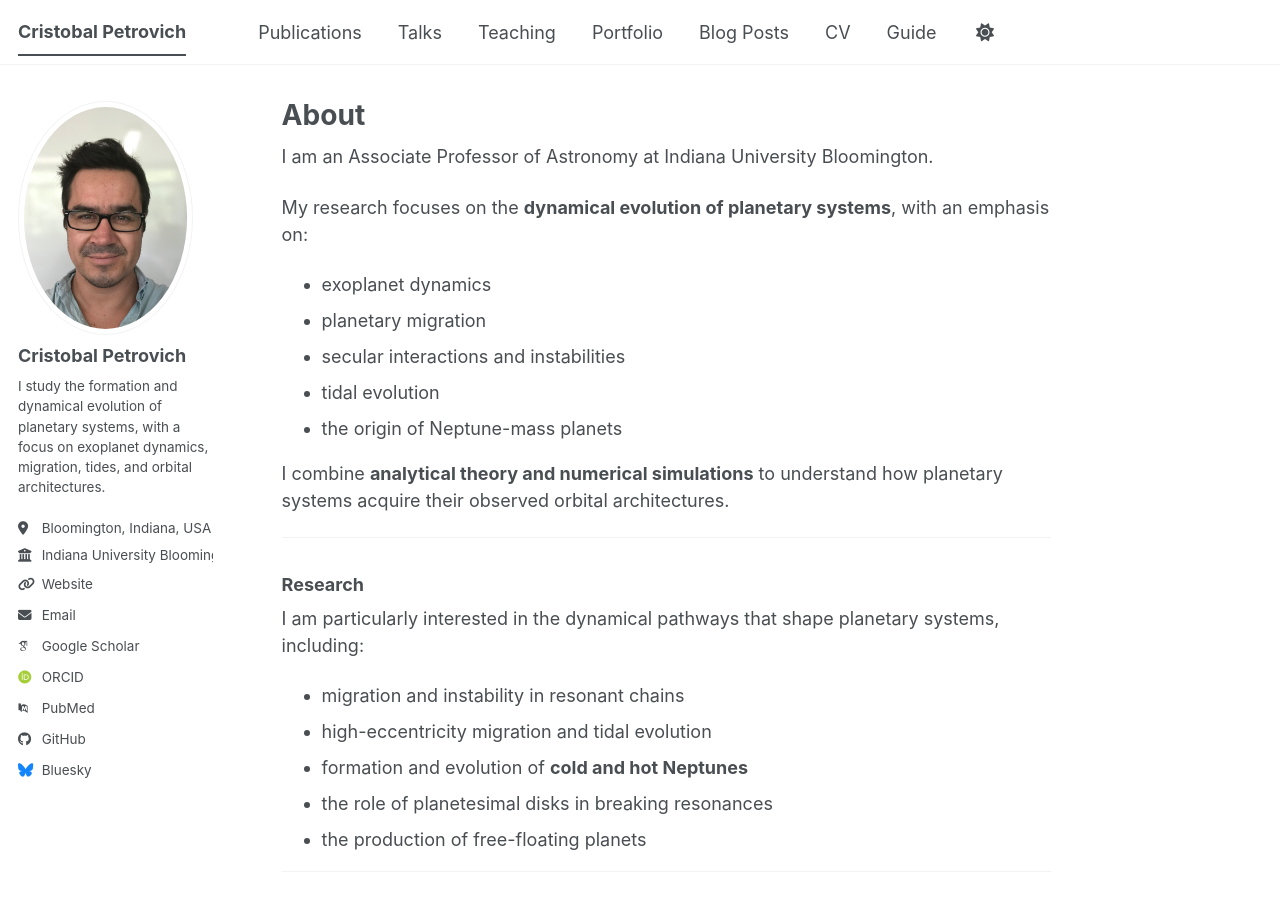
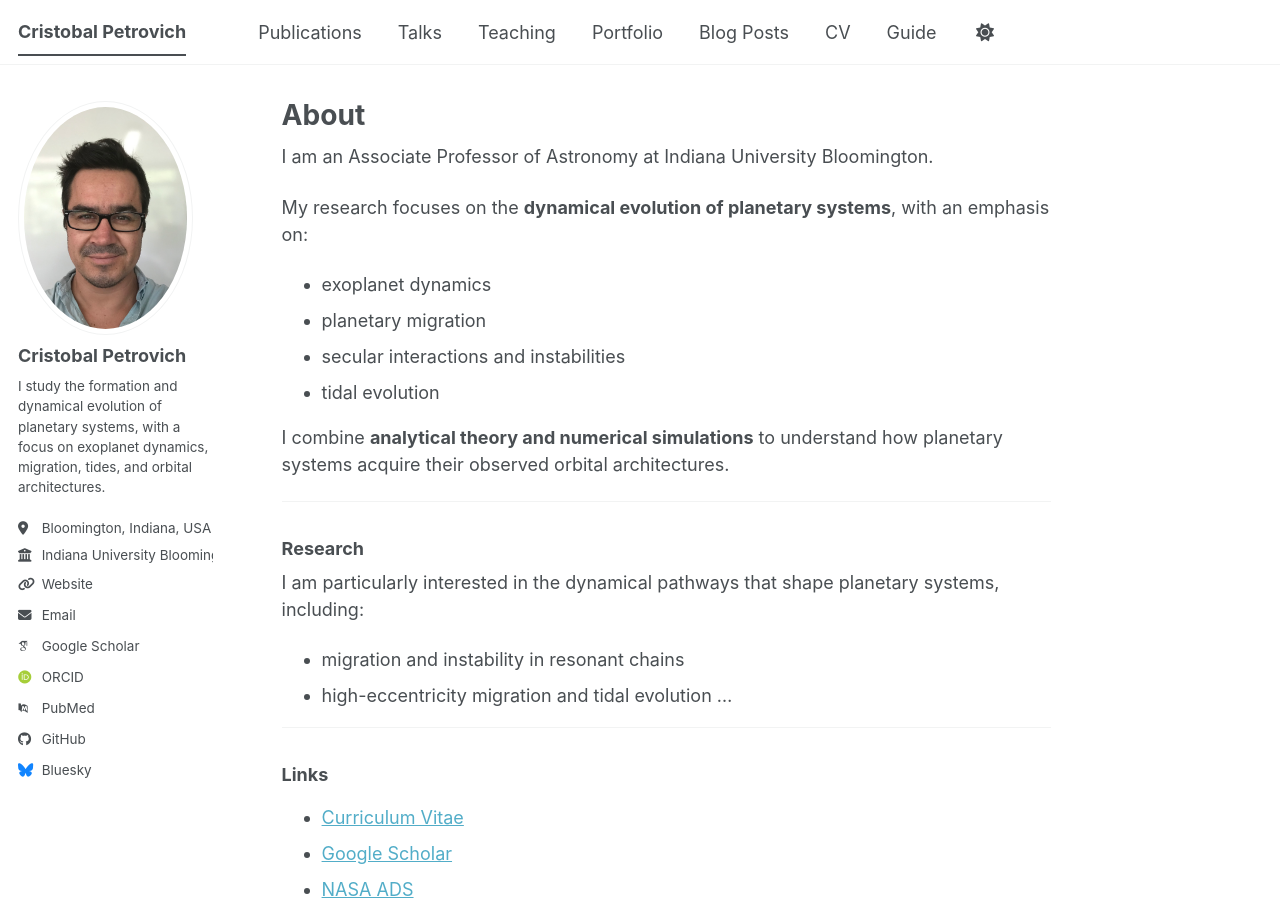
Before and after one commit to cpetrovich/cpetrovich.github.io, a Jekyll site: the page built from _pages/about.md, in a window 1280 px wide and 900 px high. Built offline with Jekyll 4.4.1, drawn with Linux system fonts in a browser that asks for light colours; some web fonts are replaced; a script bundle is joined from its source files by our own code; library files that are not in the unit come from our copies.

Commit message:
Update about.md

```diff
--- a/_pages/about.md
+++ b/_pages/about.md
@@ -13,7 +13,6 @@ My research focuses on the **dynamical evolution of planetary systems**, with an
 - planetary migration
 - secular interactions and instabilities
 - tidal evolution
-- the origin of Neptune-mass planets
 
 I combine **analytical theory and numerical simulations** to understand how planetary systems acquire their observed orbital architectures.
 
@@ -24,18 +23,15 @@ I combine **analytical theory and numerical simulations** to understand how plan
 I am particularly interested in the dynamical pathways that shape planetary systems, including:
 
 - migration and instability in resonant chains
-- high-eccentricity migration and tidal evolution
-- formation and evolution of **cold and hot Neptunes**
-- the role of planetesimal disks in breaking resonances
-- the production of free-floating planets
+- high-eccentricity migration and tidal evolution ...
 
 ---
 
 ### Links
 
 - [Curriculum Vitae](/files/cv.pdf)
-- [Google Scholar](https://scholar.google.com/citations?user=PS_CX0AAAAAJ)
-- [NASA ADS](https://ui.adsabs.harvard.edu/)
+- [Google Scholar](https://scholar.google.ca/citations?user=s-qRG5EAAAAJ&hl=en)
+- [NASA ADS](https://ui.adsabs.harvard.edu/user/libraries/oefmnZp8QfCdxDrj4AjX9w)
 - [GitHub](https://github.com/cpetrovich)
 
 ---
```
